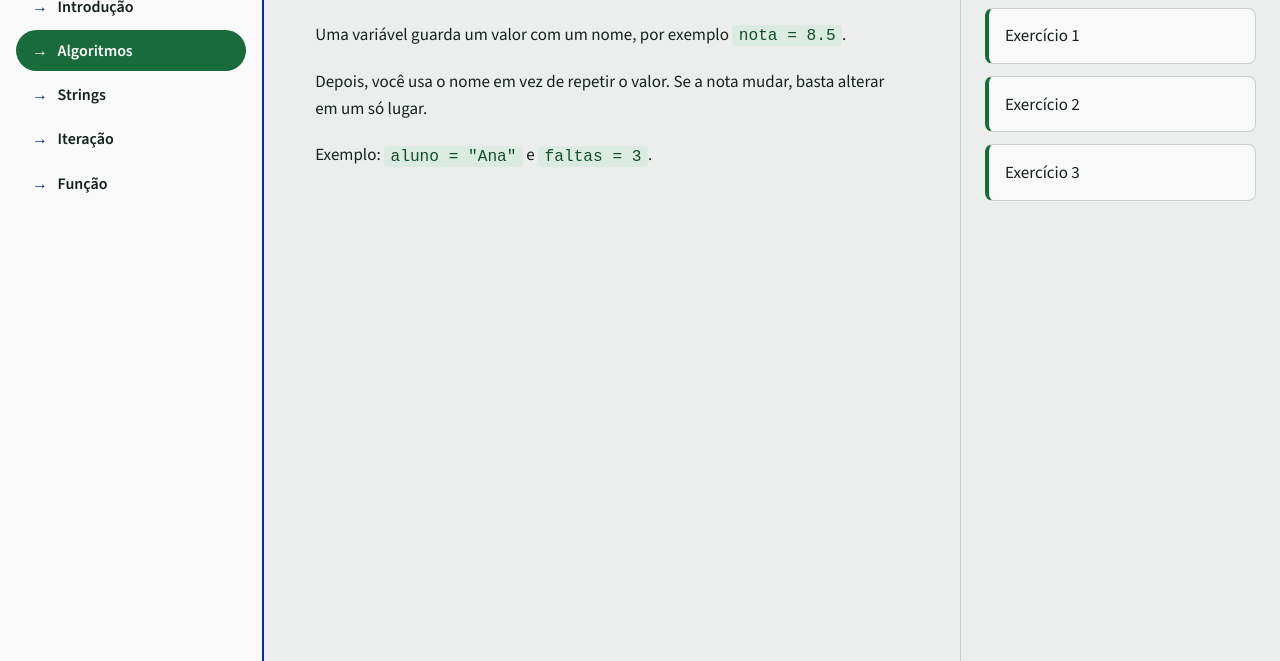
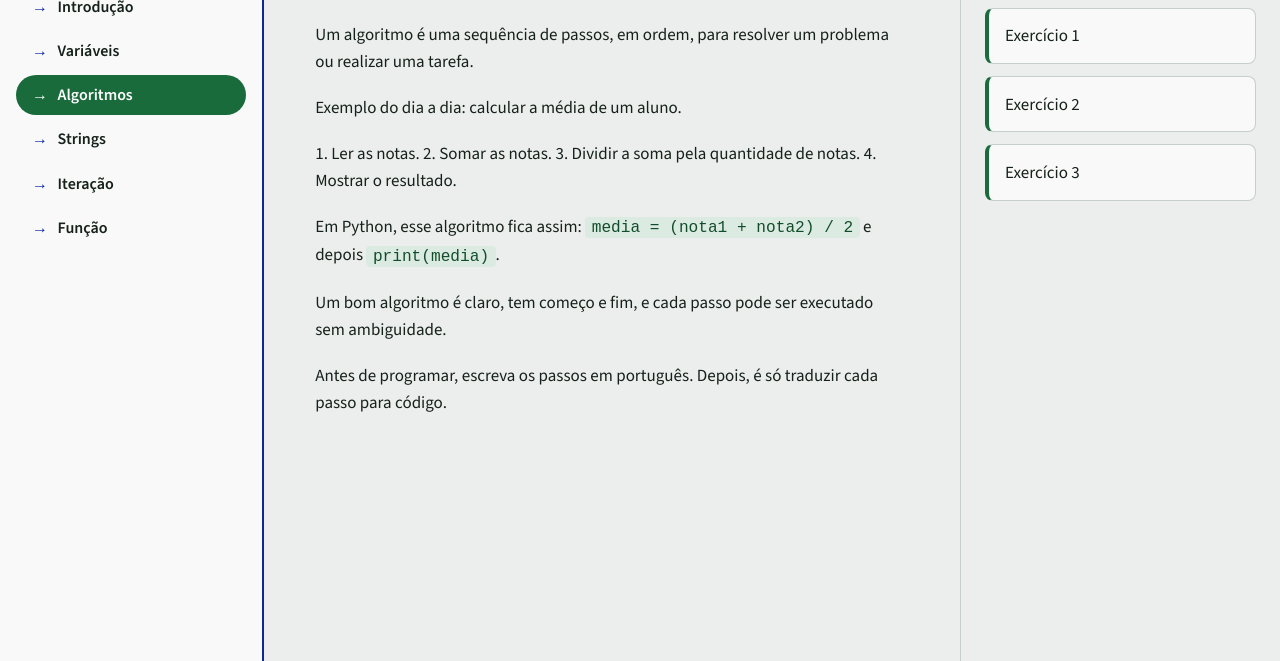
Before and after one commit to kailannettorres-cpu/projeto_apc, a plain HTML site: page algoritmos.html in a window 1280 px wide. Shown: the part 139-800 px from the top of the page. Drawn offline with nearby package versions, Linux system fonts and the light colour scheme.

Commit message:
Update title and content in algoritmos.html

```diff
--- a/algoritmos.html
+++ b/algoritmos.html
@@ -3,7 +3,7 @@
 <head>
   <meta charset="UTF-8">
   <meta name="viewport" content="width=device-width, initial-scale=1">
-  <title>Variáveis · Professores em Ação</title>
+  <title>Algoritmos · Professores em Ação</title>
   <link rel="stylesheet" href="style.css">
 </head>
 <body>
@@ -23,6 +23,7 @@
         <h2 class="menu__titulo">Conteúdos</h2>
         <ul class="menu__lista">
           <li><a class="menu__item" href="painel.html">Introdução</a></li>
+          <li><a class="menu__item" href="variaveis.html">Variáveis</a></li>
           <li><a class="menu__item" href="algoritmos.html" aria-current="page">Algoritmos</a></li>
           <li><a class="menu__item" href="#">Strings</a></li>
           <li><a class="menu__item" href="#">Iteração</a></li>
@@ -34,9 +35,12 @@
         <h2 class="conteudo__titulo">Algoritmos</h2>
         <div class="conteudo__texto">
           <p id="areas-escolhidas" hidden></p>
-          <p>Uma variável guarda um valor com um nome, por exemplo <code>nota = 8.5</code>.</p>
-          <p>Depois, você usa o nome em vez de repetir o valor. Se a nota mudar, basta alterar em um só lugar.</p>
-          <p>Exemplo: <code>aluno = "Ana"</code> e <code>faltas = 3</code>.</p>
+          <p>Um algoritmo é uma sequência de passos, em ordem, para resolver um problema ou realizar uma tarefa.</p>
+          <p>Exemplo do dia a dia: calcular a média de um aluno.</p>
+          <p>1. Ler as notas. 2. Somar as notas. 3. Dividir a soma pela quantidade de notas. 4. Mostrar o resultado.</p>
+          <p>Em Python, esse algoritmo fica assim: <code>media = (nota1 + nota2) / 2</code> e depois <code>print(media)</code>.</p>
+          <p>Um bom algoritmo é claro, tem começo e fim, e cada passo pode ser executado sem ambiguidade.</p>
+          <p>Antes de programar, escreva os passos em português. Depois, é só traduzir cada passo para código.</p>
         </div>
       </main>
 
```
